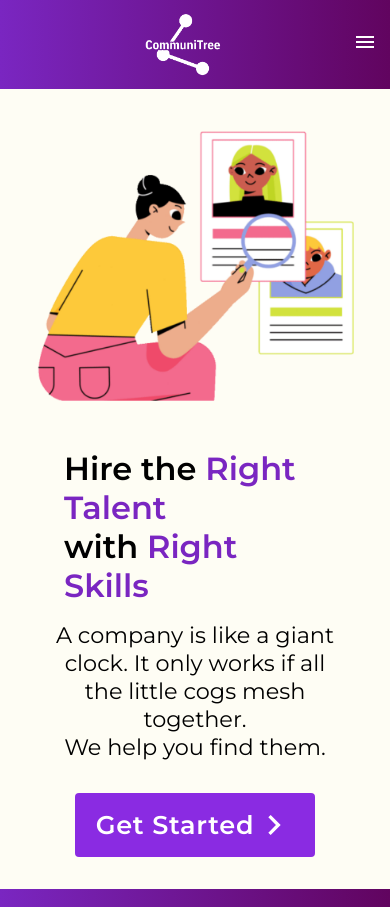
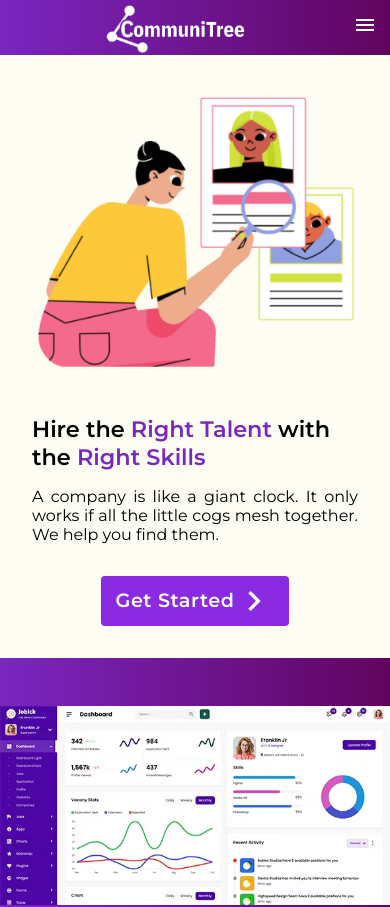
Before and after one commit to sarthaksam003/CommuniTree, a React (Create React App) app: page / in a window 390 px wide. Shown: the top 907 px of the page. Built offline with nearby package versions, Linux system fonts and the light colour scheme; no server answers.

Commit message:
Fixing styles for responsiveness

```diff
--- a/src/components/Carousel/Carousel.jsx
+++ b/src/components/Carousel/Carousel.jsx
@@ -7,7 +7,7 @@ function Item({ item }) {
     <div
       className={classes["benefits-section-carousel-layout"]}
       style={{
-        height: "auto",
+        height: "26rem",
         width: "100%",
         padding: "3rem 3rem 3rem 0",
         display: "flex",
@@ -74,7 +74,7 @@ export default function BenefitsCarousel() {
         onChange={handleChange}
         interval={4000}
         animation="slide"
-        indicators={false}
+        indicators={true}
         stopAutoPlayOnHover
         swipe
         className={classes["my-carousel"]}
--- a/src/components/Carousel/Carousel.module.css
+++ b/src/components/Carousel/Carousel.module.css
@@ -1,6 +1,6 @@
 .my-carousel {
   width: 100%;
-  height: 100vh;
+  height: 100%;
   /* border: 1px solid #ccc; */
 }
 .benefits-section-carousel-img {
@@ -13,7 +13,7 @@
 }
 .benefits-section-carousel-heading {
   margin: 2rem 0;
-  font-size: 3rem;
+  font-size: 2rem;
   font-weight: 600;
   text-align: center;
 }
--- a/src/components/Footer/Footer.jsx
+++ b/src/components/Footer/Footer.jsx
@@ -3,9 +3,6 @@ import { makeStyles } from "@mui/styles";
 import { Container, Box, Typography, Link } from "@mui/material";
 import { useTheme } from "@mui/material/styles";
 import styles from "./Footer.module.css";
-// import Box from "@mui/core/Box";
-// import Typography from "@mui/core/Typography";
-// import Link from "@mui/material/Link";
 
 const useStyles = makeStyles(() => ({
   rootBox: {
@@ -19,9 +16,7 @@ const useStyles = makeStyles(() => ({
     justifyContent: "center",
     alignItems: "center !important",
     marginRight: "auto",
-    // marginLeft: useTheme().spacing(3),
     marginLeft: "1rem",
-    // marginBottom: useTheme().spacing(0),
     marginBottom: "0rem",
 
     [useTheme().breakpoints.down("md")]: {
@@ -29,21 +24,20 @@ const useStyles = makeStyles(() => ({
       marginLeft: "auto",
       marginTop: "3rem !important",
       marginBottom: "3rem !important",
+      flexDirection: "column",
     },
     color: "white !important",
   },
   footerLink: {
     marginLeft: "3rem !important",
     marginRight: "3rem !important",
-    // marginLeft: useTheme().spacing(3),
-    // marginRight: useTheme().spacing(3),
     [useTheme().breakpoints.down("md")]: {
       marginBottom: "1rem !important",
     },
     textDecoration: "none !important",
     color: "white !important",
     fontFamily: "Montserrat !important",
-    fontSize:"1rem !important"
+    fontSize: "1rem !important",
   },
 }));
 
@@ -51,7 +45,7 @@ export default function Footer(props) {
   const classes = useStyles();
 
   const content = {
-    brand: { image: "/logo-no-background.svg", width: 150 },
+    brand: { image: "/logo-no-background1.svg", width: 200 },
     copy: "© 2023 CommuniTree All rights reserved.",
     link1: "Contact",
     link2: "Privacy Policy",
@@ -121,7 +115,7 @@ export default function Footer(props) {
             component="p"
             variant="caption"
             gutterBottom={false}
-            sx={{color:"white",fontFamily:"Montserrat",fontSize:"1rem"}}
+            sx={{ color: "white", fontFamily: "Montserrat", fontSize: "0.8rem" }}
           >
             {content["copy"]}
           </Typography>
--- a/src/components/Navbar/Navbar.jsx
+++ b/src/components/Navbar/Navbar.jsx
@@ -134,7 +134,7 @@ const Navbar = () => {
         <div className={classes["main-logo"]}>
           <Link to="/" className={classes["logo-kebab-layout"]}>
             <img
-              src="/finalbrandlogo.png"
+              src="/logo-no-background1.svg"
               alt="brand-logo"
               className={classes.brandlogo}
             />
--- a/src/components/Navbar/Navbar.module.css
+++ b/src/components/Navbar/Navbar.module.css
@@ -20,11 +20,6 @@
   display: flex;
   justify-content: space-between;
   align-items: center;
-}
-
-.main-logo img {
-  width: 8rem;
-  cursor: pointer;
 }
 
 .main-pages-navigation {
@@ -91,8 +86,16 @@
 .kebab {
   display: none;
 }
+.logo-kebab-layout {
+  position: relative;
+}
 .logo-kebab-layout img {
-  width: 4.8rem;
+  width: 14rem;
+  /* border: 2px solid red; */
+  padding: 0;
+  margin: 0;
+  top: -4.4rem;
+  position: absolute;
 }
 .sidebar-navigation-buttons {
   display: flex;
@@ -179,4 +182,12 @@
   .main-pages-navigation {
     display: none;
   }
+  .logo-kebab-layout img {
+    width: 10rem;
+    /* border: 2px solid red; */
+    padding: 0;
+    margin: 0;
+    top: -3rem;
+    position: absolute;
+  }
 }
--- a/src/pages/Home/Home.jsx
+++ b/src/pages/Home/Home.jsx
@@ -17,14 +17,12 @@ const Home = () => {
         <div className={classes["landing-section-left"]}>
           <div className={classes["landing-section-text"]}>
             Hire the
-            <span className={classes["highlight-text"]}> Right Talent</span>
-            <br />
-            with <span className={classes["highlight-text"]}>Right Skills</span>
+            <span className={classes["highlight-text"]}> Right Talent </span>
+            with the<span className={classes["highlight-text"]}> Right Skills</span>
           </div>
           <div className={classes["landing-section-subtext"]}>
             A company is like a giant clock. It only works if all the little
-            cogs mesh together. <br />
-            We help you find them.
+            cogs mesh together. We help you find them.
           </div>
           <div>
             <Link to="/login">
--- a/src/pages/Home/Home.module.css
+++ b/src/pages/Home/Home.module.css
@@ -157,7 +157,7 @@
 }
 .benefits-section-right {
   width: 50%;
-  height: 100vh;
+  height: auto;
   /* display: flex; */
   /* justify-content: space-around; */
   /* border: 2px solid red; */
@@ -205,19 +205,19 @@
     margin: 0;
   }
   .landing-section-text {
-    font-size: 2rem;
+    font-size: 1.4rem;
     text-align: start;
     font-weight: 600;
-    padding: 0 2rem;
+    padding: 0rem;
   }
   .landing-section-right img {
     transform: translateY(0rem);
     width: 100%;
   }
   .landing-section-subtext {
-    font-size: 1.4rem;
-    padding: 1rem;
-    text-align: center;
+    font-size: 1rem;
+    padding: 1rem 0rem;
+    text-align: justify;
   }
   .key-features-section {
     width: 100%;
@@ -251,21 +251,22 @@
     font-weight: 600 !important;
     font-size: 2rem !important;
     margin: 0 !important;
-    padding: 1rem 3rem;
+    padding: 1rem 0rem!important;
     text-align: center;
     /* border: 2px solid red; */
   }
   .key-features-content {
     font-family: "Montserrat", sans-serif !important;
     margin: 1rem 0;
-    padding: 1rem 3rem;
+    padding: 1rem;
+    text-align: start;
     /* border: 2px solid red; */
   }
 
   .key-features-card {
     width: 100%;
     margin: 1rem;
-    padding: 0;
+    padding: 1rem;
     text-align: center;
   }
   .benefits-section {
@@ -282,7 +283,7 @@
   }
   .benefits-section-right {
     width: 100%;
-    height: 50%;
+    /* height: 50%; */
     display: flex;
     flex-direction: column;
     /* border: 2px solid red; */
@@ -293,6 +294,8 @@
     font-size: 2rem;
   }
   .getStartedButton {
-    font-size: 1.6rem !important;
-   }
+    height: auto!important;
+    width: auto!important;
+    font-size: 1.2rem !important;
+  }
 }
```
Also changed, not shown: public/logo-no-background.svg (deleted), public/logo-no-background1.svg (added).
